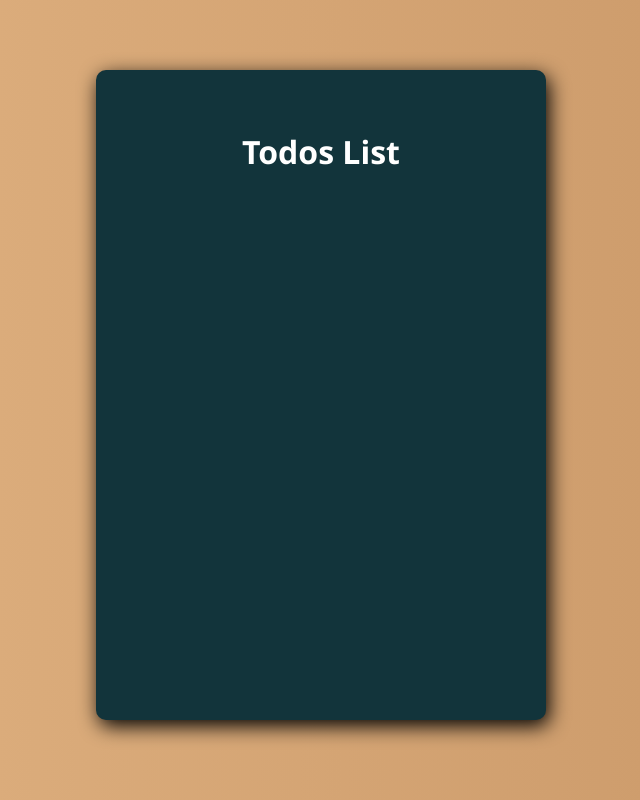
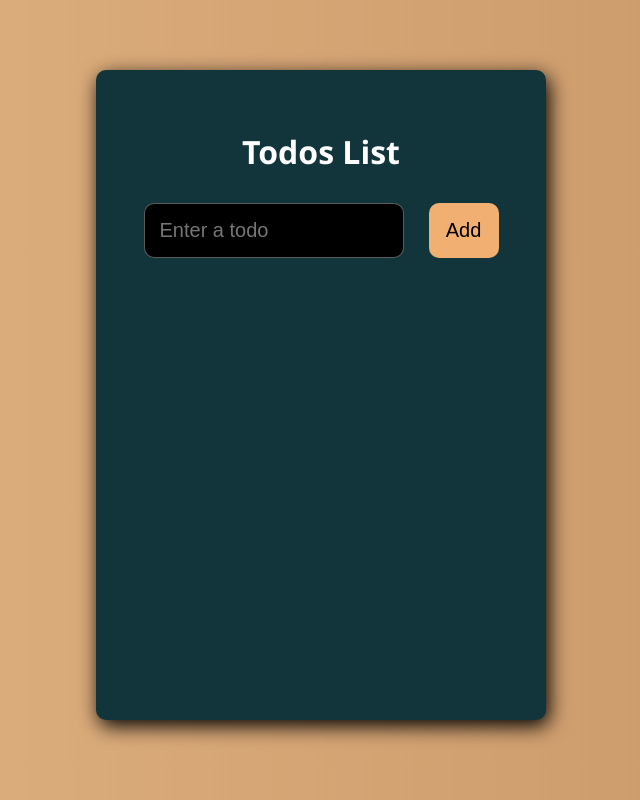
Before and after one commit to aymantarek16/React-App-To-Do-List, a React (Create React App) app: page / in a window 1280 px wide. Shown: the whole page, without its empty margins (319-959 px from the left). Built offline with nearby package versions, Linux system fonts and the light colour scheme.

Commit message:
Set Use State In React Hook Component

```diff
--- a/src/App.jsx
+++ b/src/App.jsx
@@ -1,13 +1,20 @@
-import React from "react";
+import React, { useState } from "react";
 import Header from "./components/Header";
+import Form from "./components/Form";
 import "./App.scss";
 const App = () => {
+
+  const [input, setInput] = useState();
   return (
     <div className="container">
       <div className="app-wrapper">
         <div>
           <Header />
         </div>
+
+        <div>
+          <Form />
+         </div>
       </div>
     </div>
   );
--- a/src/App.scss
+++ b/src/App.scss
@@ -23,6 +23,9 @@
   margin: 30px 0;
 }
 
+form{
+  display: flex;
+  justify-content: center;
   .text-input {
     outline: none;
     width: 260px;
@@ -31,7 +34,7 @@
     font-size: 20px;
     color: #ccc;
     background-color: #000000;
-  border: 1px solid #c89666;
+    border: 1px solid rgba(128, 128, 128, 0.71);
     border-radius: 10px;
   }
 
@@ -100,3 +103,5 @@ input:focus,
   button:focus {
     outline: none;
   }
+
+}
--- /dev/null
+++ b/src/components/Form.js
@@ -0,0 +1,15 @@
+import React from 'react'
+
+const Form = () => {
+    const handleSubmit = (e) => {
+        e.preventDefault()
+    }
+  return (
+    <form>
+        <input type='text' placeholder='Enter a todo' className='text-input' />
+        <button className='button-add' type='submit' onClick={handleSubmit}>Add</button>
+    </form>
+  )
+}
+
+export default Form
```
Lines whose indentation alone changed are shown as unchanged.
